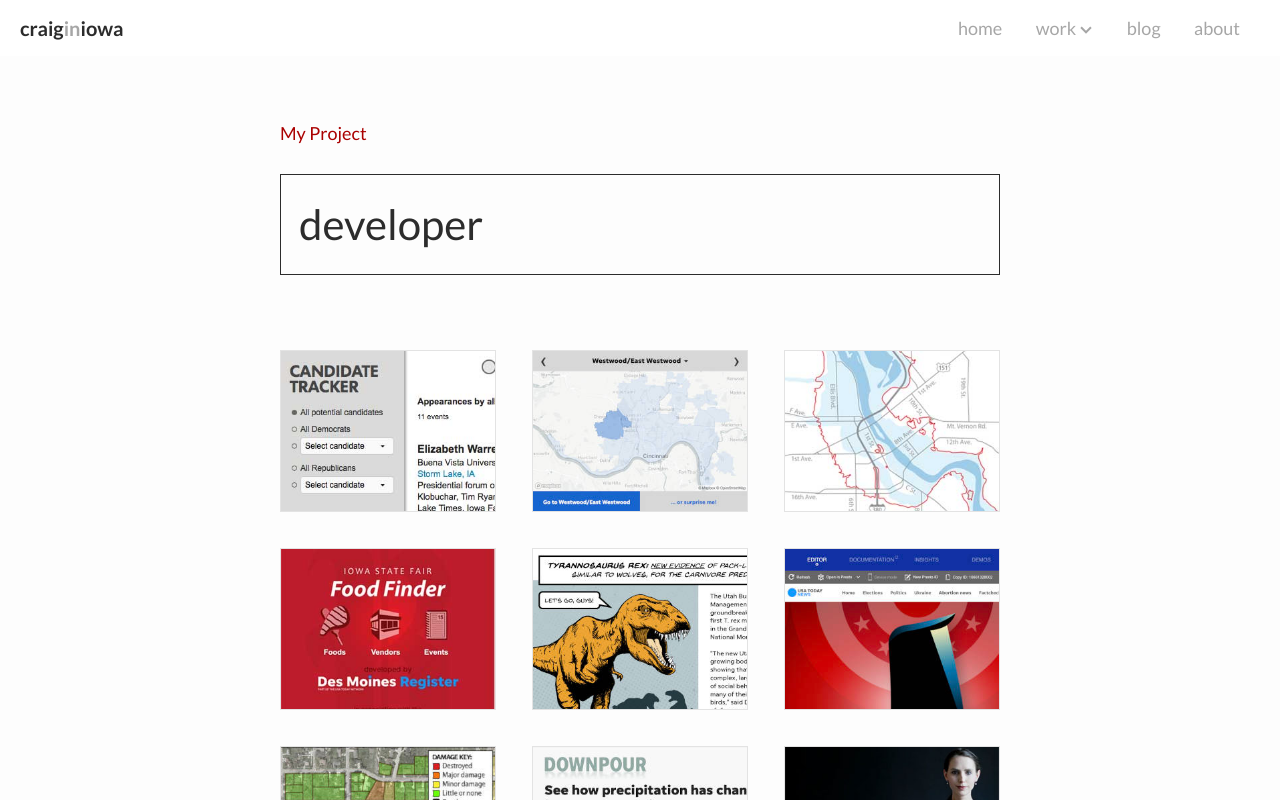
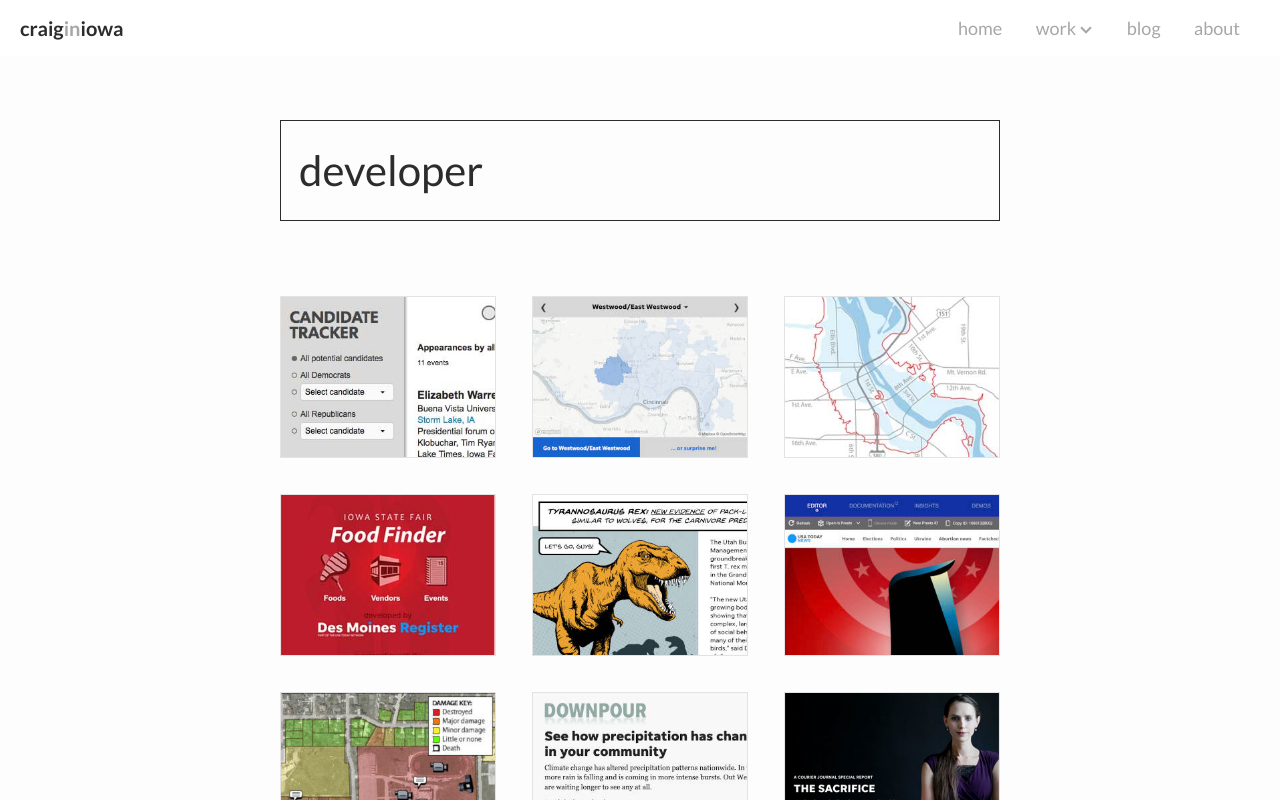
Before and after one commit to craiginiowa/craiginiowa.github.io, a SvelteKit app: page /developer in a window 1280 px wide. Built offline with nearby package versions, Linux system fonts and the light colour scheme.

Commit message:
Hide svelte app template

```diff
--- a/src/routes/developer/+page.svelte
+++ b/src/routes/developer/+page.svelte
@@ -5,7 +5,6 @@
 </script>
 
 <section class="page-content">
-  <p><a href="/developer/projects/my-project">My Project</a></p>
   <Billboard title="developer" />
   <CollectionThumbs collection={data.developer} path="/developer/" />
 </section>
```
Also changed, not shown: src/routes/developer/samples/local-test.md (+2 -0 lines), 1 other file (tests, documents, lock files or other folders).
